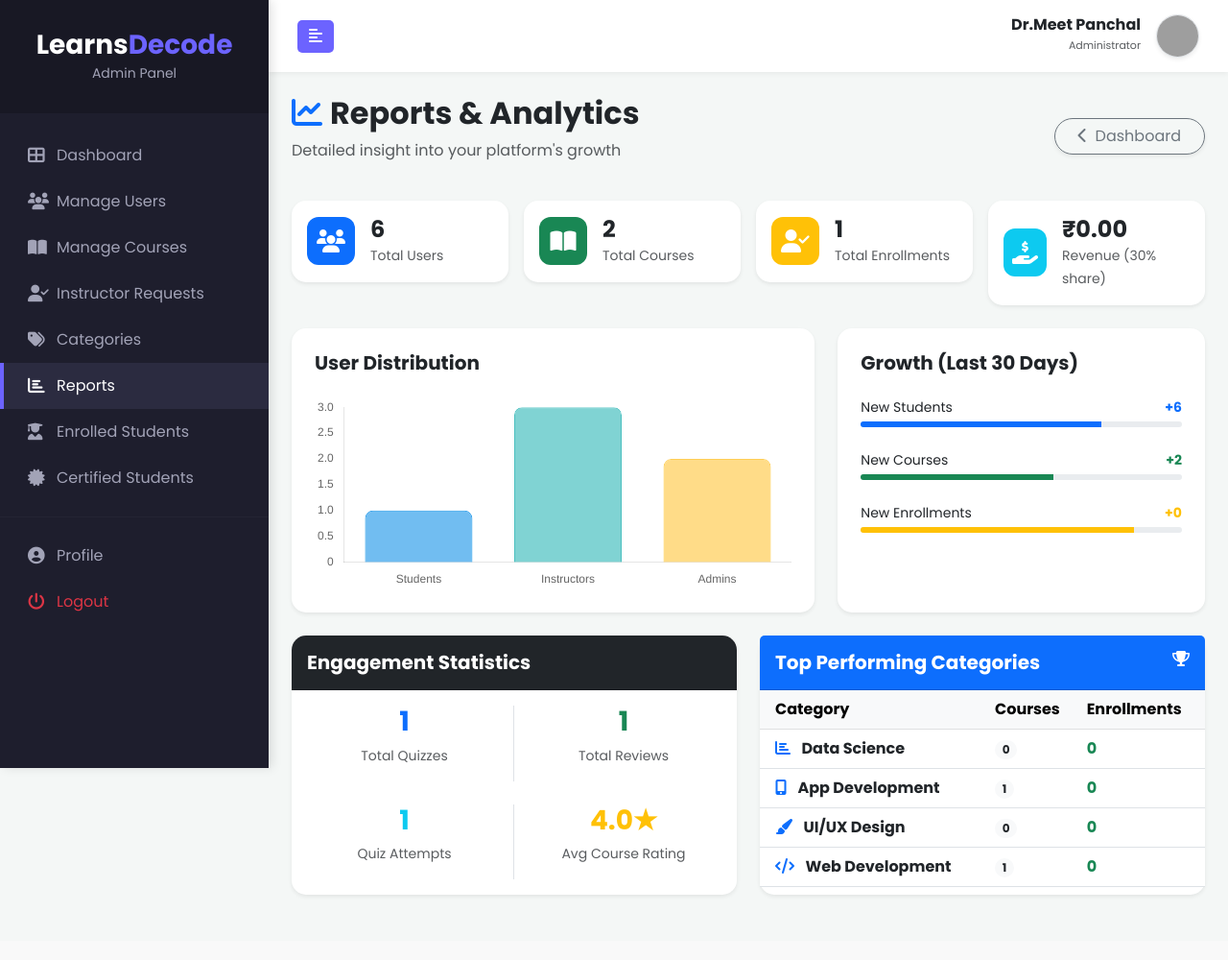
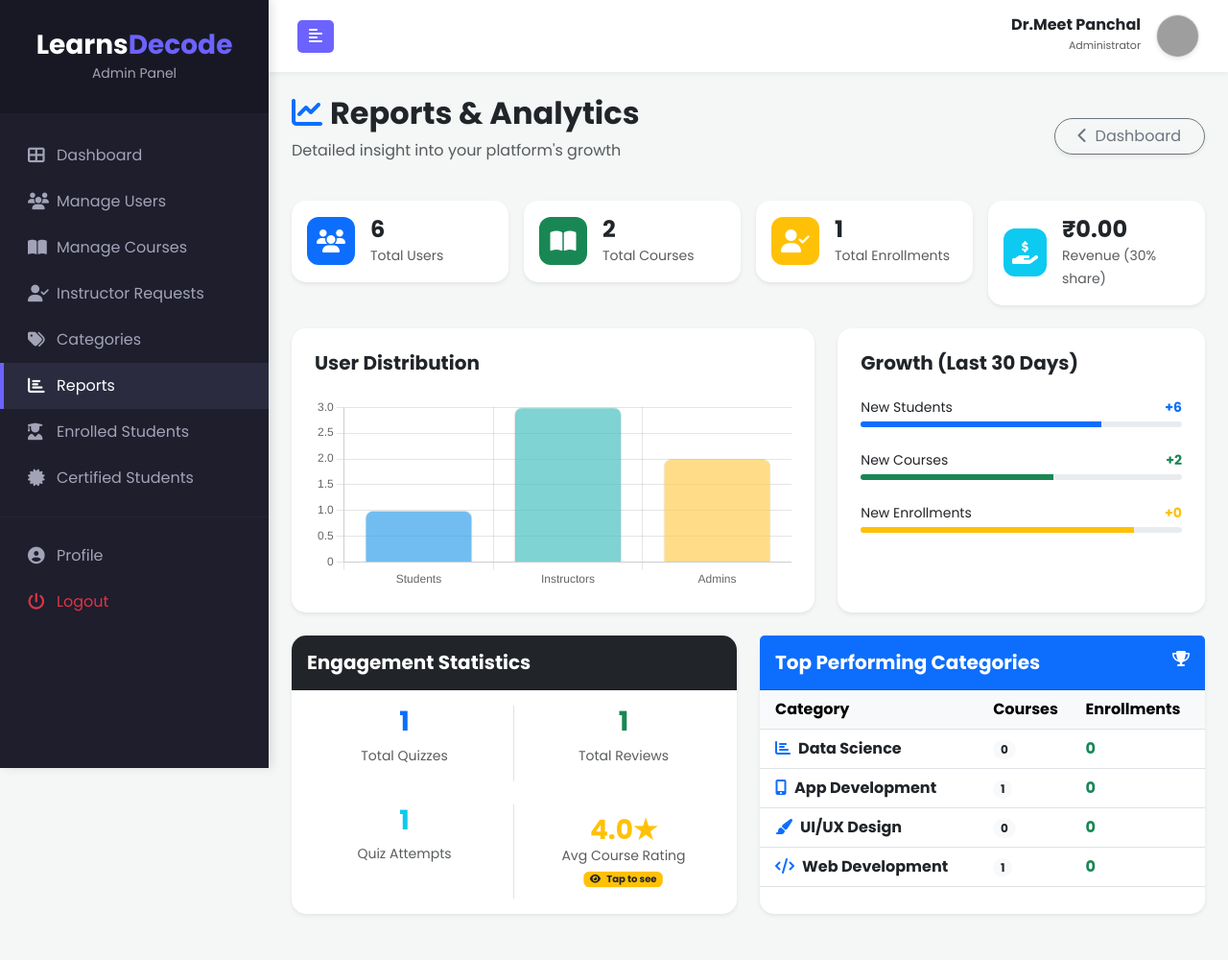
Before and after one commit to Manav-panchal03/LearnsDecode, a PHP site: page /admin/reports.php in a window 1280 px wide. Shown: the whole page at 96% size. Before the commit the page ends 934 px from the top, so only its background shows below. Run offline with PHP 8.4, Linux system fonts and the light colour scheme; a user stored in the database is signed in; data comes from the database, SQL or seed files in the repository; tables that the repository leaves empty hold one stand-in row (values such as "Sample post"); grey boxes are pictures that could not be loaded.

Commit message:
admin rating update

```diff
--- a/admin/reports.php
+++ b/admin/reports.php
@@ -38,16 +38,16 @@ $stats['engagement'] = [
     'avg_rating' => mysqli_fetch_assoc(mysqli_query($conn, "SELECT AVG(rating) as avg FROM reviews"))['avg']
 ];
 
-// Potential Revenue (Admin 30% / Instructor 70% Split)
+// Potential Revenue
 $revenue_data = mysqli_fetch_assoc(mysqli_query($conn, "SELECT SUM(c.price) as total FROM courses c JOIN enrollments e ON c.id = e.course_id"));
 $total_potential = $revenue_data['total'] ?? 0;
-// Potential Revenue (Corrected logic)
 $stats['revenue'] = [
     'potential' => $total_potential,
-    'admin_share' => $total_potential * 0.30, // 30% Admin Share
-    'instructor_share' => $total_potential * 0.70 // 70% Instructor Share
+    'admin_share' => $total_potential * 0.30,
+    'instructor_share' => $total_potential * 0.70
 ];
-// Recent activity (last 30 days)
+
+// Recent activity
 $stats['recent'] = [
     'new_users' => mysqli_fetch_assoc(mysqli_query($conn, "SELECT COUNT(*) as count FROM users WHERE created_at >= DATE_SUB(NOW(), INTERVAL 30 DAY)"))['count'],
     'new_courses' => mysqli_fetch_assoc(mysqli_query($conn, "SELECT COUNT(*) as count FROM courses WHERE created_at >= DATE_SUB(NOW(), INTERVAL 30 DAY)"))['count'],
@@ -59,28 +59,12 @@ $stats['recent'] = [
 <script src="https://cdn.jsdelivr.net/npm/chart.js"></script>
 
 <style>
-    .analytics-card {
-        border: none;
-        border-radius: 15px;
-        transition: transform 0.3s ease, box-shadow 0.3s ease;
-        background: #fff;
-    }
-    .analytics-card:hover {
-        transform: translateY(-5px);
-        box-shadow: 0 10px 20px rgba(0,0,0,0.1);
-    }
-    .stat-icon {
-        width: 50px;
-        height: 50px;
-        display: flex;
-        align-items: center;
-        justify-content: center;
-        border-radius: 12px;
-        font-size: 1.5rem;
-    }
+    .analytics-card { border: none; border-radius: 15px; transition: transform 0.3s ease, box-shadow 0.3s ease; background: #fff; }
+    .analytics-card:hover { transform: translateY(-5px); box-shadow: 0 10px 20px rgba(0,0,0,0.1); }
+    .stat-icon { width: 50px; height: 50px; display: flex; align-items: center; justify-content: center; border-radius: 12px; font-size: 1.5rem; }
     .progress-thin { height: 6px; }
-    .table-3d tr { transition: all 0.2s; }
-    .table-3d tr:hover { background-color: #f8f9fa; transform: scale(1.01); }
+    .rating-trigger { transition: all 0.3s ease; padding: 10px; border-radius: 15px; cursor: pointer; }
+    .rating-trigger:hover { background: rgba(255, 193, 7, 0.05); transform: scale(1.05); }
 </style>
 
 <div class="container-fluid p-4">
@@ -89,9 +73,7 @@ $stats['recent'] = [
             <h2 class="fw-bold text-dark"><i class="fas fa-chart-line me-2 text-primary"></i>Reports & Analytics</h2>
             <p class="text-muted">Detailed insight into your platform's growth</p>
         </div>
-        <a href="dashboard.php" class="btn btn-outline-secondary rounded-pill px-4 shadow-sm">
-            <i class="fas fa-chevron-left me-2"></i>Dashboard
-        </a>
+        <a href="dashboard.php" class="btn btn-outline-secondary rounded-pill px-4 shadow-sm"><i class="fas fa-chevron-left me-2"></i>Dashboard</a>
     </div>
 
     <div class="row mb-4 g-3">
@@ -99,10 +81,7 @@ $stats['recent'] = [
             <div class="card analytics-card p-3 shadow-sm">
                 <div class="d-flex align-items-center">
                     <div class="stat-icon bg-primary text-white me-3"><i class="fas fa-users"></i></div>
-                    <div>
-                        <h4 class="mb-0 fw-bold"><?php echo $stats['users']['total']; ?></h4>
-                        <small class="text-muted">Total Users</small>
-                    </div>
+                    <div><h4 class="mb-0 fw-bold"><?php echo $stats['users']['total']; ?></h4><small class="text-muted">Total Users</small></div>
                 </div>
             </div>
         </div>
@@ -110,10 +89,7 @@ $stats['recent'] = [
             <div class="card analytics-card p-3 shadow-sm">
                 <div class="d-flex align-items-center">
                     <div class="stat-icon bg-success text-white me-3"><i class="fas fa-book-open"></i></div>
-                    <div>
-                        <h4 class="mb-0 fw-bold"><?php echo $stats['courses']['total']; ?></h4>
-                        <small class="text-muted">Total Courses</small>
-                    </div>
+                    <div><h4 class="mb-0 fw-bold"><?php echo $stats['courses']['total']; ?></h4><small class="text-muted">Total Courses</small></div>
                 </div>
             </div>
         </div>
@@ -121,10 +97,7 @@ $stats['recent'] = [
             <div class="card analytics-card p-3 shadow-sm">
                 <div class="d-flex align-items-center">
                     <div class="stat-icon bg-warning text-white me-3"><i class="fas fa-user-check"></i></div>
-                    <div>
-                        <h4 class="mb-0 fw-bold"><?php echo $stats['enrollments']['total']; ?></h4>
-                        <small class="text-muted">Total Enrollments</small>
-                    </div>
+                    <div><h4 class="mb-0 fw-bold"><?php echo $stats['enrollments']['total']; ?></h4><small class="text-muted">Total Enrollments</small></div>
                 </div>
             </div>
         </div>
@@ -132,10 +105,7 @@ $stats['recent'] = [
             <div class="card analytics-card p-3 shadow-sm">
                 <div class="d-flex align-items-center">
                     <div class="stat-icon bg-info text-white me-3"><i class="fas fa-hand-holding-usd"></i></div>
-                    <div>
-                        <h4 class="mb-0 fw-bold">₹<?php echo number_format($stats['revenue']['admin_share'], 2); ?></h4>
-                        <small class="text-muted">Revenue (30% share)</small>
-                    </div>
+                    <div><h4 class="mb-0 fw-bold">₹<?php echo number_format($stats['revenue']['admin_share'], 2); ?></h4><small class="text-muted">Revenue (30% share)</small></div>
                 </div>
             </div>
         </div>
@@ -148,36 +118,20 @@ $stats['recent'] = [
                 <canvas id="userTypeChart" height="200"></canvas>
             </div>
         </div>
-
         <div class="col-lg-5 mb-4 animate__animated animate__fadeInRight">
             <div class="card analytics-card shadow-sm p-4 h-100">
                 <h5 class="fw-bold mb-4">Growth (Last 30 Days)</h5>
                 <div class="mb-4">
-                    <div class="d-flex justify-content-between small mb-1">
-                        <span>New Students</span>
-                        <span class="fw-bold text-primary">+<?php echo $stats['recent']['new_users']; ?></span>
-                    </div>
-                    <div class="progress progress-thin">
-                        <div class="progress-bar bg-primary" style="width: 75%"></div>
-                    </div>
+                    <div class="d-flex justify-content-between small mb-1"><span>New Students</span><span class="fw-bold text-primary">+<?php echo $stats['recent']['new_users']; ?></span></div>
+                    <div class="progress progress-thin"><div class="progress-bar bg-primary" style="width: 75%"></div></div>
                 </div>
                 <div class="mb-4">
-                    <div class="d-flex justify-content-between small mb-1">
-                        <span>New Courses</span>
-                        <span class="fw-bold text-success">+<?php echo $stats['recent']['new_courses']; ?></span>
-                    </div>
-                    <div class="progress progress-thin">
-                        <div class="progress-bar bg-success" style="width: 60%"></div>
-                    </div>
+                    <div class="d-flex justify-content-between small mb-1"><span>New Courses</span><span class="fw-bold text-success">+<?php echo $stats['recent']['new_courses']; ?></span></div>
+                    <div class="progress progress-thin"><div class="progress-bar bg-success" style="width: 60%"></div></div>
                 </div>
                 <div class="mb-4">
-                    <div class="d-flex justify-content-between small mb-1">
-                        <span>New Enrollments</span>
-                        <span class="fw-bold text-warning">+<?php echo $stats['recent']['new_enrollments']; ?></span>
-                    </div>
-                    <div class="progress progress-thin">
-                        <div class="progress-bar bg-warning" style="width: 85%"></div>
-                    </div>
+                    <div class="d-flex justify-content-between small mb-1"><span>New Enrollments</span><span class="fw-bold text-warning">+<?php echo $stats['recent']['new_enrollments']; ?></span></div>
+                    <div class="progress progress-thin"><div class="progress-bar bg-warning" style="width: 85%"></div></div>
                 </div>
             </div>
         </div>
@@ -185,10 +139,8 @@ $stats['recent'] = [
 
     <div class="row">
         <div class="col-md-6 mb-4 animate__animated animate__fadeInUp">
-            <div class="card analytics-card shadow-sm overflow-hidden">
-                <div class="card-header bg-dark text-white p-3">
-                    <h5 class="mb-0 fw-bold">Engagement Statistics</h5>
-                </div>
+            <div class="card analytics-card shadow-sm overflow-hidden h-100">
+                <div class="card-header bg-dark text-white p-3"><h5 class="mb-0 fw-bold">Engagement Statistics</h5></div>
                 <div class="card-body">
                     <div class="row text-center">
                         <div class="col-6 mb-4 border-end">
@@ -203,9 +155,10 @@ $stats['recent'] = [
                             <h3 class="text-info fw-bold"><?php echo $stats['engagement']['quiz_attempts']; ?></h3>
                             <p class="text-muted small">Quiz Attempts</p>
                         </div>
-                        <div class="col-6">
-                            <h3 class="text-warning fw-bold"><?php echo number_format($stats['engagement']['avg_rating'] ?? 0, 1); ?>★</h3>
-                            <p class="text-muted small">Avg Course Rating</p>
+                        <div class="col-6 rating-trigger" data-bs-toggle="modal" data-bs-target="#courseRatingModal">
+                            <h3 class="text-warning fw-bold mb-0"><?php echo number_format($stats['engagement']['avg_rating'] ?? 0, 1); ?>★</h3>
+                            <p class="text-muted small mb-0">Avg Course Rating</p>
+                            <span class="badge bg-warning text-dark mt-1 animate__animated animate__pulse animate__infinite" style="font-size: 0.6rem;"><i class="fas fa-eye me-1"></i> Tap to see</span>
                         </div>
                     </div>
                 </div>
@@ -221,29 +174,19 @@ $stats['recent'] = [
                 <div class="table-responsive">
                     <table class="table table-hover mb-0 align-middle">
                         <thead class="table-light">
-                            <tr>
-                                <th class="ps-3">Category</th>
-                                <th>Courses</th>
-                                <th>Enrollments</th>
-                            </tr>
+                            <tr><th class="ps-3">Category</th><th>Courses</th><th>Enrollments</th></tr>
                         </thead>
                         <tbody>
                             <?php
-                            $categories_query = "SELECT cat.name, cat.icon, COUNT(c.id) as course_count,
-                                                       COUNT(e.id) as enrollment_count
-                                                FROM categories cat
-                                                LEFT JOIN courses c ON cat.id = c.category_id
-                                                LEFT JOIN enrollments e ON c.id = e.course_id
-                                                GROUP BY cat.id
+                            $categories_query = "SELECT cat.name, cat.icon, COUNT(c.id) as course_count, COUNT(e.id) as enrollment_count
+                                                FROM categories cat LEFT JOIN courses c ON cat.id = c.category_id
+                                                LEFT JOIN enrollments e ON c.id = e.course_id GROUP BY cat.id
                                                 ORDER BY enrollment_count DESC LIMIT 4";
                             $categories_result = mysqli_query($conn, $categories_query);
                             while($category = mysqli_fetch_assoc($categories_result)):
                             ?>
                             <tr>
-                                <td class="ps-3 fw-bold">
-                                    <i class="<?php echo $category['icon']; ?> text-primary me-2"></i>
-                                    <?php echo htmlspecialchars($category['name']); ?>
-                                </td>
+                                <td class="ps-3 fw-bold"><i class="<?php echo $category['icon']; ?> text-primary me-2"></i><?php echo htmlspecialchars($category['name']); ?></td>
                                 <td><span class="badge bg-light text-dark rounded-pill"><?php echo $category['course_count']; ?></span></td>
                                 <td class="fw-bold text-success"><?php echo $category['enrollment_count']; ?></td>
                             </tr>
@@ -256,45 +199,50 @@ $stats['recent'] = [
     </div>
 </div>
 
+<div class="modal fade" id="courseRatingModal" tabindex="-1" aria-hidden="true">
+    <div class="modal-dialog modal-dialog-centered modal-lg">
+        <div class="modal-content border-0 shadow-lg animate__animated animate__zoomIn" style="border-radius: 25px;">
+            <div class="modal-header border-0 p-4">
+                <h5 class="fw-bold mb-0"><i class="fas fa-star text-warning me-2"></i>Detailed Course Ratings</h5>
+                <button type="button" class="btn-close" data-bs-dismiss="modal"></button>
+            </div>
+            <div class="modal-body p-4 pt-0">
+                <div class="table-responsive" style="max-height: 400px;">
+                    <table class="table align-middle border-0">
+                        <tbody>
+                            <?php
+                            $course_ratings_query = "SELECT c.title, AVG(r.rating) as avg_r, COUNT(r.id) as total_r FROM courses c
+                                                   LEFT JOIN reviews r ON c.id = r.course_id GROUP BY c.id HAVING total_r > 0 ORDER BY avg_r DESC";
+                            $res = mysqli_query($conn, $course_ratings_query);
+                            while($cr = mysqli_fetch_assoc($res)):
+                                $percentage = ($cr['avg_r'] / 5) * 100;
+                            ?>
+                            <tr class="animate__animated animate__fadeInUp">
+                                <td style="width: 40%;"><h6 class="fw-bold mb-0 text-truncate"><?= $cr['title'] ?></h6><small class="text-muted"><?= $cr['total_r'] ?> Reviews</small></td>
+                                <td><div class="d-flex align-items-center"><div class="progress flex-grow-1 me-3" style="height: 8px; border-radius: 10px; background: #eee;"><div class="progress-bar bg-warning" style="width: <?= $percentage ?>%; border-radius: 10px;"></div></div><span class="fw-bold text-dark small"><?= round($cr['avg_r'], 1) ?></span></div></td>
+                            </tr>
+                            <?php endwhile; ?>
+                        </tbody>
+                    </table>
+                </div>
+            </div>
+        </div>
+    </div>
+</div>
+
 <script>
-// Chart Configuration
 const ctx = document.getElementById('userTypeChart').getContext('2d');
 new Chart(ctx, {
     type: 'bar',
     data: {
         labels: ['Students', 'Instructors', 'Admins'],
         datasets: [{
-            label: 'Total Count',
-            data: [
-                <?php echo $stats['users']['students']; ?>,
-                <?php echo $stats['users']['instructors']; ?>,
-                <?php echo $stats['users']['admins']; ?>
-            ],
-            backgroundColor: [
-                'rgba(54, 162, 235, 0.7)',
-                'rgba(75, 192, 192, 0.7)',
-                'rgba(255, 206, 86, 0.7)'
-            ],
-            borderColor: [
-                'rgba(54, 162, 235, 1)',
-                'rgba(75, 192, 192, 1)',
-                'rgba(255, 206, 86, 1)'
-            ],
-            borderWidth: 1,
-            borderRadius: 8
+            data: [<?php echo $stats['users']['students']; ?>, <?php echo $stats['users']['instructors']; ?>, <?php echo $stats['users']['admins']; ?>],
+            backgroundColor: ['rgba(54, 162, 235, 0.7)', 'rgba(75, 192, 192, 0.7)', 'rgba(255, 206, 86, 0.7)'],
+            borderWidth: 1, borderRadius: 8
         }]
     },
-    options: {
-        responsive: true,
-        plugins: {
-            legend: { display: false }
-        },
-        scales: {
-            y: { beginAtZero: true, grid: { display: false } },
-            x: { grid: { display: false } }
-        }
-    }
+    options: { responsive: true, plugins: { legend: { display: false } } }
 });
 </script>
-
 <?php include 'includes/footer.php'; ?>
```
